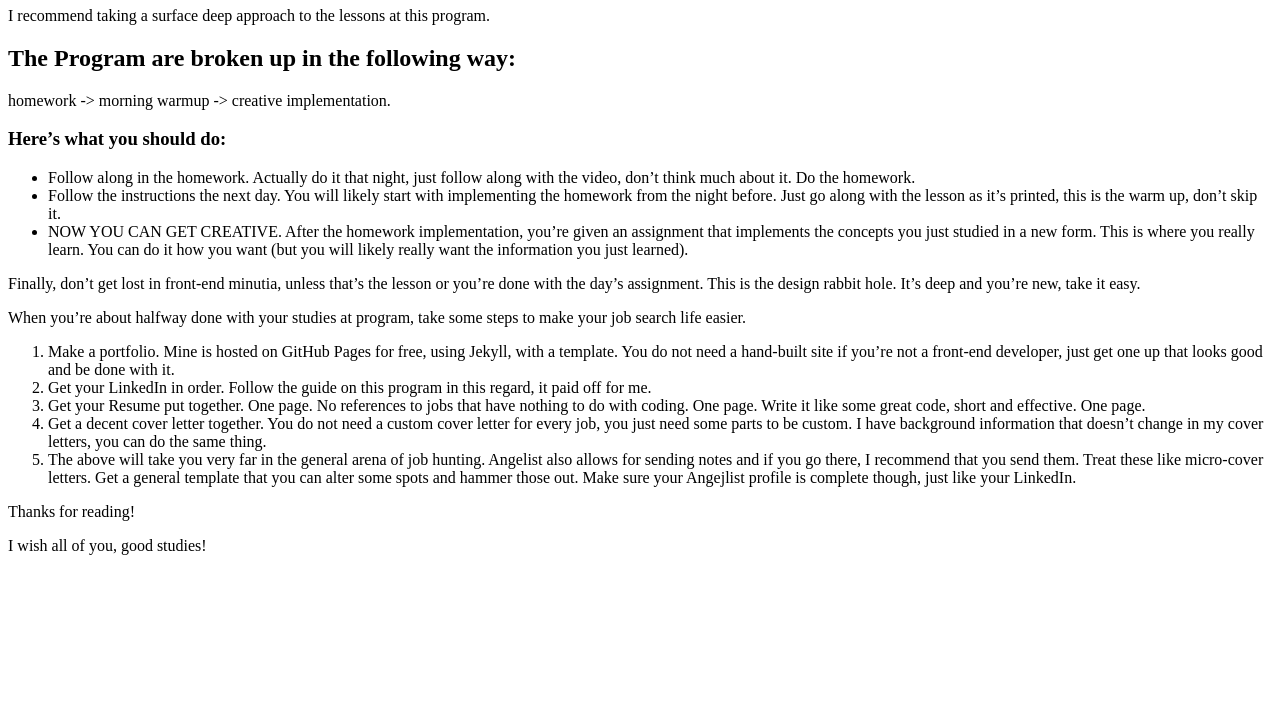
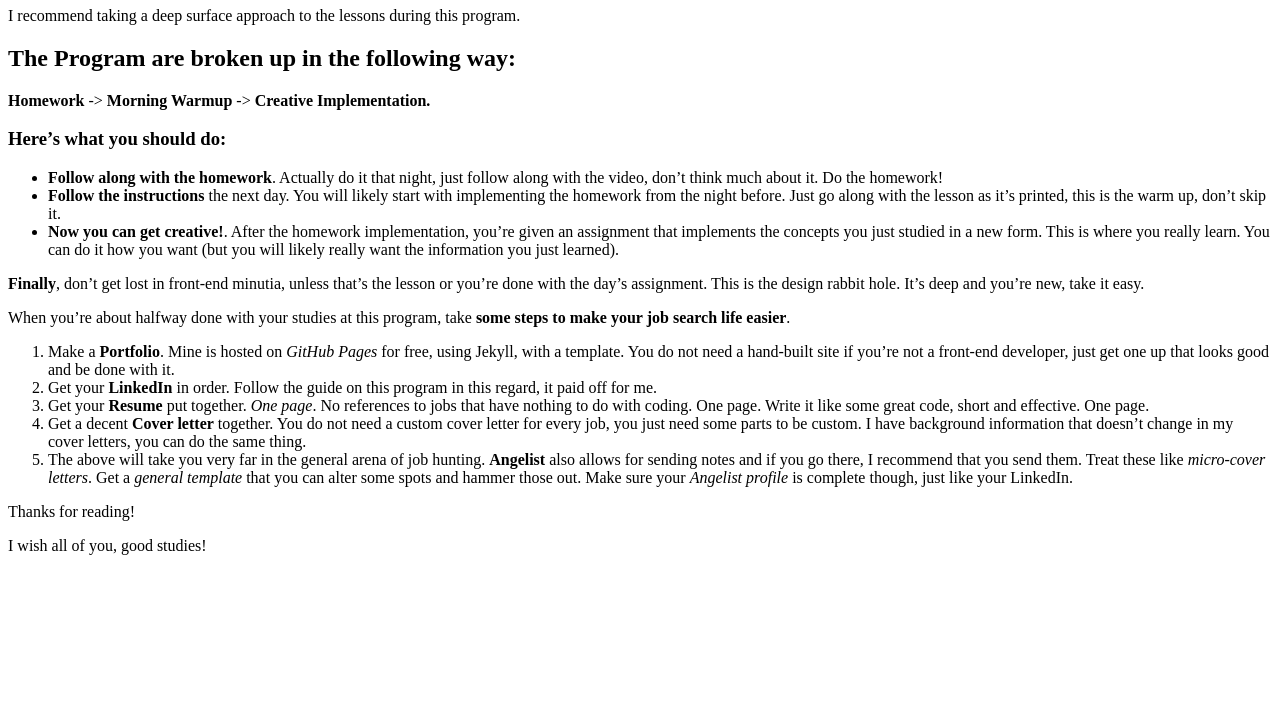
Before and after one commit to Joshhortt/studious-advice, a plain HTML site: page best-student-advice.html in a window 1280 px wide. Shown: the part 73-800 px from the top of the page. Drawn offline with Linux system fonts and the light colour scheme.

Commit message:
add correct indentation and spacing.

```diff
--- a/best-student-advice.html
+++ b/best-student-advice.html
@@ -4,58 +4,56 @@
     <title>New Student Advice</title>
   </head>
   <body>
-  <h1>New Student Advice:</h1>
+    <h1>Student Advice for attending this Program:</h1>
 
-    <p>I recommend taking a surface deep approach to the lessons at this program.</p>
+     <p>I recommend taking a deep surface approach to the lessons during this program.</p>
 
     <h2>The Program are broken up in the following way:</h2>
 
-    <p>homework -> morning warmup -> creative implementation.</p>
+     <p><strong>Homework</strong> -> <strong>Morning Warmup</strong> -> <strong>Creative Implementation.</strong></p>
 
     <h3> Here’s what you should do:</h3>
       <ul>
-      <li>Follow along in the homework. Actually do it that night, just follow
-        along with the video, don’t think much about it. Do the homework.</li>
+        <li><strong>Follow along with the homework</strong>. Actually do it that night, just follow
+                along with the video, don’t think much about it. Do the homework!</li>
 
-      <li>Follow the instructions the next day. You will likely start with
+        <li><strong>Follow the instructions</strong> the next day. You will likely start with
                 implementing the homework from the night before. Just go along with the
                 lesson as it’s printed, this is the warm up, don’t skip it.</li>
 
-      <li>NOW YOU CAN GET CREATIVE. After the homework implementation, you’re
+        <li><strong>Now you can get creative!</strong>. After the homework implementation, you’re
                 given an assignment that implements the concepts you just studied in
                 a new form. This is where you really learn. You can do it how you want
                 (but you will likely really want the information you just learned).</li>
       </ul>
-
-  <p>Finally, don’t get lost in front-end minutia, unless that’s the lesson or
+     <p><strong>Finally</strong>, don’t get lost in front-end minutia, unless that’s the lesson or
         you’re done with the day’s assignment. This is the design rabbit hole.
         It’s deep and you’re new, take it easy.</p>
 
-  <p>When you’re about halfway done with your studies at program, take some
-    steps to make your job search life easier.</p>
+     <p>When you’re about halfway done with your studies at this program, take <strong>some
+        steps to make your job search life easier</strong>.</p>
       <ol>
-
-      <li>Make a portfolio. Mine is hosted on GitHub Pages for free, using Jekyll,
+        <li>Make a <strong>Portfolio</strong>. Mine is hosted on <em>GitHub Pages</em> for free, using Jekyll,
                 with a template. You do not need a hand-built site if you’re not a
                 front-end developer, just get one up that looks good and be done with it.</li>
 
-      <li>Get your LinkedIn in order. Follow the guide on this program in this
+        <li>Get your <strong>LinkedIn</strong> in order. Follow the guide on this program in this
                 regard, it paid off for me.</li>
 
-      <li>Get your Resume put together. One page. No references to jobs that have
+        <li>Get your <strong>Resume</strong> put together. <em>One page</em>. No references to jobs that have
               nothing to do with coding. One page. Write it like some great code, short and
               effective. One page.</li>
 
-      <li>Get a decent cover letter together. You do not need a custom cover
+        <li>Get a decent <strong>Cover letter</strong> together. You do not need a custom cover
                 letter for every job, you just need some parts to be custom.
                 I have background information that doesn’t change in my cover letters,
                 you can do the same thing.</li>
 
         <li>The above will take you very far in the general arena of job hunting.
-      Angelist also allows for sending notes and if you go there, I recommend
-      that you send them. Treat these like micro-cover letters. Get a general
-      template that you can alter some spots and hammer those out. Make sure your
-      Angejlist profile is complete though, just like your LinkedIn.</li>
+              <strong>Angelist</strong> also allows for sending notes and if you go there, I recommend
+              that you send them. Treat these like <em>micro-cover letters</em>. Get a <em>general
+              template</em> that you can alter some spots and hammer those out. Make sure your
+              <em>Angelist profile</em> is complete though, just like your LinkedIn.</li>
       </ol>
     <p>Thanks for reading!</p>
     <p>I wish all of you, good studies!</p>
```
Lines whose indentation alone changed are shown as unchanged.
